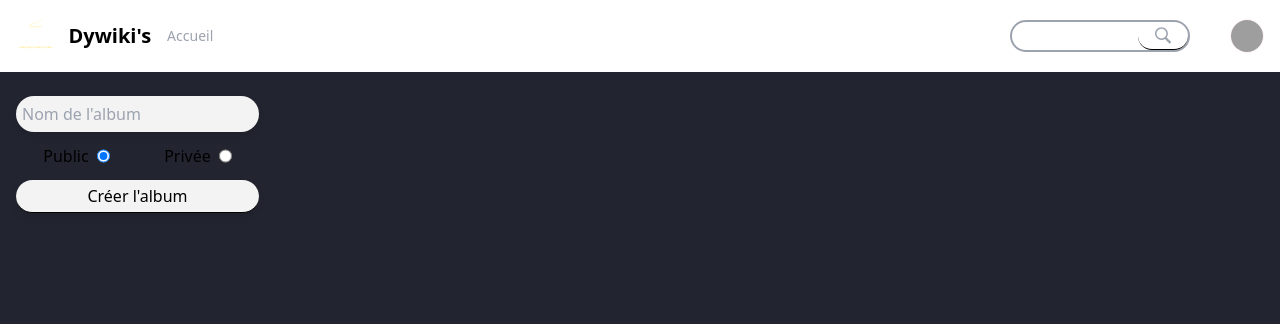
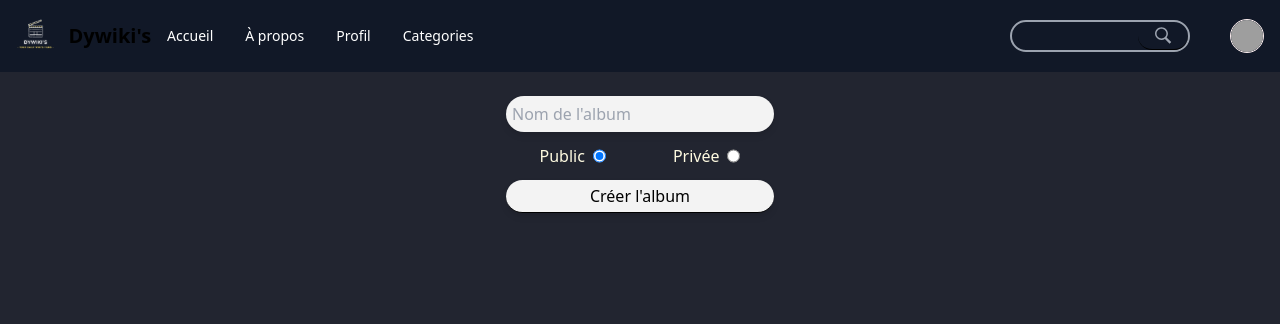
Before and after one commit to tinkode92/ProjetDevLabBack_Bekrarchouche_Bucpsun, a PHP site: page /album.php in a window 1280 px wide. Shown: the top 324 px of the page. Run offline with PHP 8.4, Linux system fonts and the light colour scheme; the visitor is signed in with stand-in values (Sample User, id 1); data that the repository does not hold is empty; some libraries are stand-ins or nearby versions; grey boxes are pictures that could not be loaded.

Commit message:
:construction: Add album like, display album liked on profile, change of style of many things

```diff
--- a/JS/movies.js
+++ b/JS/movies.js
@@ -3,7 +3,7 @@ function displayMovies(movies) {
     movies.forEach(movie => {
         let card = document.createElement('div')
             containerMovies.appendChild(card)
-            card.classList = 'w-[250px] bg-[#003049] rounded-t-lg rounded-b-lg drop-shadow-md flex flex-col align-center hover:scale-105 transition-all hover:drop-shadow-[0_2px_5px_#fefae0]'
+            card.classList = 'w-[250px] bg-[#003049] rounded-t-lg rounded-b-lg drop-shadow-md flex flex-col align-center hover:scale-105 transition-all hover:drop-shadow-[0_0_4px_#fefae0]'
 
         const img = document.createElement('img')
             img.classList = 'w-[250px] h-[350px] object-cover rounded-t-lg';
--- a/JS/script.js
+++ b/JS/script.js
@@ -19,3 +19,12 @@ triggerEl2.addEventListener("click", function () {
         targetEl2.style.display = "none";
     }
 });
+
+let nolike = document.querySelector(".no_like")
+
+if (nolike.children.length <= 0) {
+    let message = document.createElement("p")
+    message.innerHTML = "Pas d'album liké pour le moment"
+    message.classList = "flex justify-center font-semibold text-lg"
+    nolike.appendChild(message)
+}
--- a/album.php
+++ b/album.php
@@ -44,24 +44,27 @@ if (isset($_POST['submit'])) {
 <body>
 <?php require_once"src/template/nav.php"?>
 
-<div class="flex flex-wrap">
-    <form class="flex flex-col p-4 place-content-center" method="post">
-        <input type="text" class="p-1.5 border-gray-300 rounded-full bg-[#F3F3F3] my-2 drop-shadow-md" name="album_name" placeholder="Nom de l'album">
+<div class="flex flex-col flex-wrap">
+    <div class="flex justify-center">
+        <form class="flex flex-col p-4 place-content-center w-[300px]" method="post">
+            <input type="text" class="p-1.5 border-gray-300 rounded-full bg-[#F3F3F3] my-2 drop-shadow-md focus:bg-gray-900 transition-all focus:text-[#fefae0]" name="album_name" placeholder="Nom de l'album">
             <div class="status flex justify-around py-1" id="status">
 
                 <div class="flex gap-x-2">
-                <label for="public">Public</label>
+                    <label for="public" class="text-[#fefae0]">Public</label>
                     <input type="radio" name="status" value="0" id="public" checked>
                 </div>
 
                 <div class="flex gap-x-2">
-                <label for="private">Privée</label>
+                    <label for="private" class="text-[#fefae0]">Privée</label>
                     <input type="radio" name="status" value="1" id="private">
                 </div>
 
             </div>
-        <button name="submit" type="submit" class="bg-[#F3F3F3] drop-shadow-md rounded-full p-1 mt-2">Créer l'album</button>
+            <button name="submit" type="submit" class="bg-[#F3F3F3] drop-shadow-md rounded-full p-1 mt-2 transition-all hover:bg-gray-900 hover:text-[#fefae0]">Créer l'album</button>
         </form>
+    </div>
+
     <?php
 
     ?>
@@ -78,7 +81,7 @@ if (isset($_POST['submit'])) {
             $alb['status'] = "Privée";
         }
         ?>
-            <div class="flex justify-center py-4 px-2 bg-white rounded-t-lg rounded-b-lg drop-shadow-xl flex flex-col align-center gap-2 hover:scale-105 transition-all">
+            <div class="flex justify-center py-4 px-2 bg-[#003049] w-[200px] rounded-t-lg rounded-b-lg drop-shadow-xl flex flex-col align-center gap-2 hover:scale-105 transition-all">
                 <p class="flex items-center text-center">Nom: <?= $alb['name']?></p>
                 <p class="flex items-center text-center">Status: <?= $alb['status']?></p>
                 <a class="absolute h-full w-full" href="single_album.php?&name=<?= $alb['name']?>&id=<?= $alb['id']?>&album_user_id=<?= $alb['user_id']?>"></a>
--- a/film.php
+++ b/film.php
@@ -209,9 +209,9 @@ if ($_POST) {
 
 
         if ($result) {
-            echo '<h2 class="text-center font-semibold text-xl">Film ajouté à votre album !</h2>';
+            echo '<h2 class="text-center font-semibold text-xl text-[#fefae0]">Film ajouté à votre album !</h2>';
         } else {
-            echo '<h2 class="text-center font-semibold text-xl">Internal error 🥲</h2>';
+            echo '<h2 class="text-center font-semibold text-xl text-[#fefae0]">Internal error 🥲</h2>';
         }
     }
     exit();
--- a/home.php
+++ b/home.php
@@ -37,9 +37,9 @@ $imgProfile = $connection->getImg($_SESSION["user_id"]);
     <img class="absolute floating w-[100px] top-[54%] left-[85%]" src="src/assets/img/camera.png">
 
     <div class="wrapper my-[150px] flex justify-items-center items-center row w-full h-full flex-col gap-5">
-        <h2 class="text-4xl">Bienvenu sur Dywiki's !</h1>
-        <h3 class="text-2xl">Regardez tous vos films et séries préférés en illimités !</h3>
-        <a class="bg-blue-500 hover:bg-blue-400 text-white font-bold py-2 px-4 border-b-4 border-blue-700 hover:border-blue-500 rounded hover:translate-y-1 ease-in-out duration-150" href="categorie.php">C'est parti !</button>
+        <h1 class="text-4xl text-[#fefae0]">Bienvenu <?php echo $_SESSION["user_name"]?> sur Dywiki's !</h1>
+        <h3 class="text-2xl text-[#fefae0]">Renseigne toi sur l'actualitées des films et série !</h3>
+        <a class="bg-blue-500 hover:bg-blue-400 text-white font-bold py-2 px-4 border-b-4 border-blue-700 hover:border-blue-500 rounded hover:translate-y-1 ease-in-out duration-150" href="categorie.php">C'est parti !</a>
     </div>
 
     <script src="JS/script.js"></script>
--- a/src/connection.php
+++ b/src/connection.php
@@ -106,6 +106,39 @@ class Connection
             $movie->album_id,
         ]);
     }
+
+    public function AlbumLiked($user_id,$album_id): bool
+    {
+        $query = 'INSERT INTO album_liked (user_id, album_id)
+                  VALUES (?, ?)';
+
+        $stmt = $this->pdo->prepare($query);
+        return $stmt->execute([
+            $user_id,
+            $album_id,
+        ]);
+    }
+
+    public function AlbumDisliked($user_id, $album_id): bool
+    {
+        $query = 'DELETE FROM album_liked WHERE user_id = ? AND album_id = ?';
+        $stmt = $this->pdo->prepare($query);
+        return $stmt->execute([
+            $user_id,
+            $album_id,
+        ]);
+    }
+
+    public function findAlbumLiked($user_id) {
+        $query = 'SELECT a.id, a.name, a.status, a.user_id FROM album_liked al
+                INNER JOIN album a ON al.album_id = a.id
+                WHERE al.user_id = ?';
+
+        $stmt = $this->pdo->prepare($query);
+        $stmt->execute([$user_id]);
+        return $stmt->fetchAll();
+    }
+
 
     public function findAlbum($id): array
     {
--- a/src/template/nav.php
+++ b/src/template/nav.php
@@ -1,22 +1,22 @@
-<nav class="bg-white border-gray-200 px-2 sm:px-4 py-2.5 dark:bg-gray-900">
+<nav class="border-gray-200 px-2 sm:px-4 py-2.5 bg-gray-900">
     <div class="container flex flex-wrap items-center justify-between mx-auto">
         <a href="home.php" class="flex items-center">
             <img src="src/assets/img/LOGO.png" class="h-12 mr-3 sm:h-9" alt="Dywiki's Logo" />
             <span class="self-center text-xl font-semibold whitespace-nowrap dark:text-white">Dywiki's</span>
         </a>
         <div class="items-center justify-between hidden w-full md:flex md:w-auto" id="mobile-menu-2">
-            <ul class="flex flex-col p-4 border-gray-100 rounded-lg bg-gray-50 md:flex-row md:space-x-8 md:mt-0 md:text-sm md:font-medium md:border-0 md:bg-white dark:bg-gray-800 md:dark:bg-gray-900 dark:border-gray-700">
+            <ul class="flex flex-col p-4 border-gray-100 rounded-lg md:flex-row md:space-x-8 md:mt-0 md:text-sm md:font-medium md:border-0 dark:border-gray-700">
                 <li>
-                    <a href="./home.php" class="block py-2 pl-3 pr-4 text-white rounded md:bg-transparent md:text-gray-400 hover:text-white md:p-0 dark:text-white" aria-current="page">Accueil</a>
+                    <a href="./home.php" class="block py-2 pl-3 pr-4 text-white rounded hover:bg-gray-100 md:hover:bg-transparent md:hover:text-blue-700 md:p-0 dark:text-gray-400 md:dark:hover:text-white dark:hover:bg-gray-700 dark:hover:text-white md:dark:hover:bg-transparent dark:border-gray-700 max-md:border-b-[1px] max-md:border-t-[1px]" aria-current="page">Accueil</a>
                 </li>
                 <li>
-                    <a href="#" class="block py-2 pl-3 pr-4 text-white rounded hover:bg-gray-100 md:hover:bg-transparent md:hover:text-blue-700 md:p-0 dark:text-gray-400 md:dark:hover:text-white dark:hover:bg-gray-700 dark:hover:text-white md:dark:hover:bg-transparent dark:border-gray-700">À propos</a>
+                    <a href="#" class="block py-2 pl-3 pr-4 text-white rounded hover:bg-gray-100 md:hover:bg-transparent md:hover:text-blue-700 md:p-0 dark:text-gray-400 md:dark:hover:text-white dark:hover:bg-gray-700 dark:hover:text-white md:dark:hover:bg-transparent dark:border-gray-700 max-md:border-b-[1px]">À propos</a>
                 </li>
                 <li>
-                    <a href="./profile_list.php" class="block py-2 pl-3 pr-4 text-white rounded hover:bg-gray-100 md:hover:bg-transparent md:hover:text-blue-700 md:p-0 dark:text-gray-400 md:dark:hover:text-white dark:hover:bg-gray-700 dark:hover:text-white md:dark:hover:bg-transparent dark:border-gray-700">Profil</a>
+                    <a href="./profile_list.php" class="block py-2 pl-3 pr-4 text-white rounded hover:bg-gray-100 md:hover:bg-transparent md:hover:text-blue-700 md:p-0 dark:text-gray-400 md:dark:hover:text-white dark:hover:bg-gray-700 dark:hover:text-white md:dark:hover:bg-transparent dark:border-gray-700 max-md:border-b-[1px]">Profil</a>
                 </li>
                 <li>
-                    <a href="./categorie.php" class="block py-2 pl-3 pr-4 text-white rounded hover:bg-gray-100 md:hover:bg-transparent md:hover:text-blue-700 md:p-0 dark:text-gray-400 md:dark:hover:text-white dark:hover:bg-gray-700 dark:hover:text-white md:dark:hover:bg-transparent dark:border-gray-700">Categories</a>
+                    <a href="./categorie.php" class="block py-2 pl-3 pr-4 text-white rounded hover:bg-gray-100 md:hover:bg-transparent md:hover:text-blue-700 md:p-0 dark:text-gray-400 md:dark:hover:text-white dark:hover:bg-gray-700 dark:hover:text-white md:dark:hover:bg-transparent dark:border-gray-700 max-md:border-b-[1px]">Categories</a>
                 </li>
             </ul>
         </div>
```
Also changed, not shown: single_user.php (+43 -4 lines), user_profile.php (+48 -11 lines), CSS/style.css (line endings or trailing spaces). Lines whose indentation alone changed are shown as unchanged.
